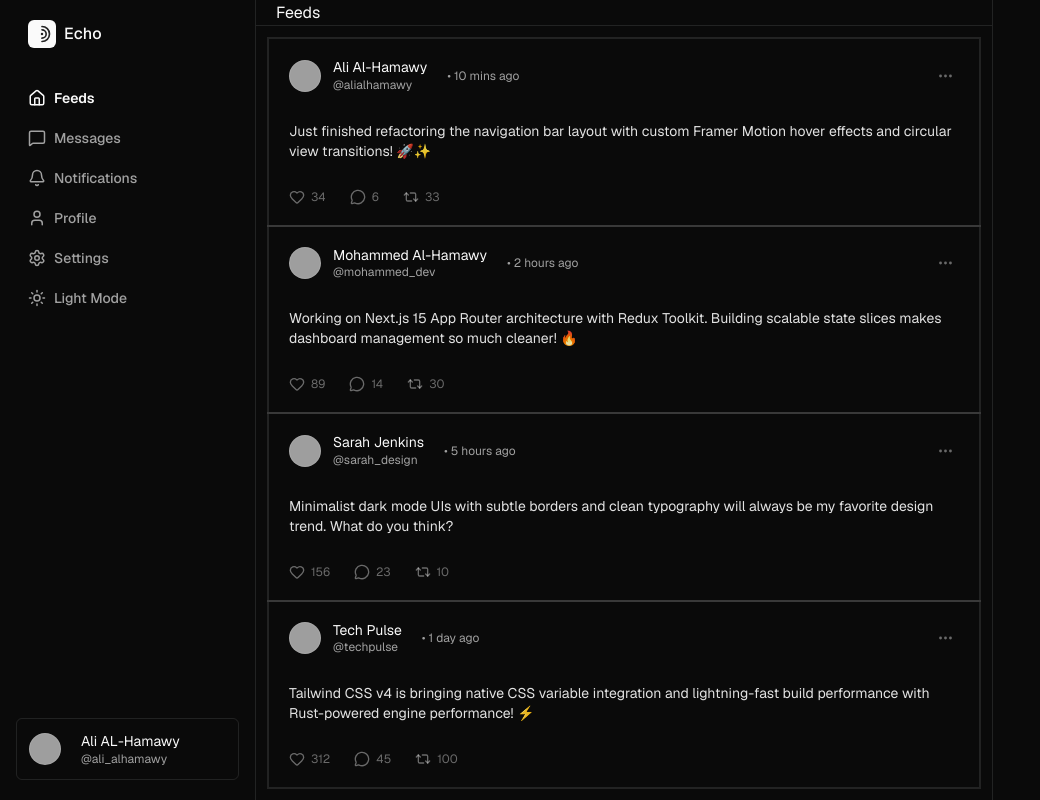
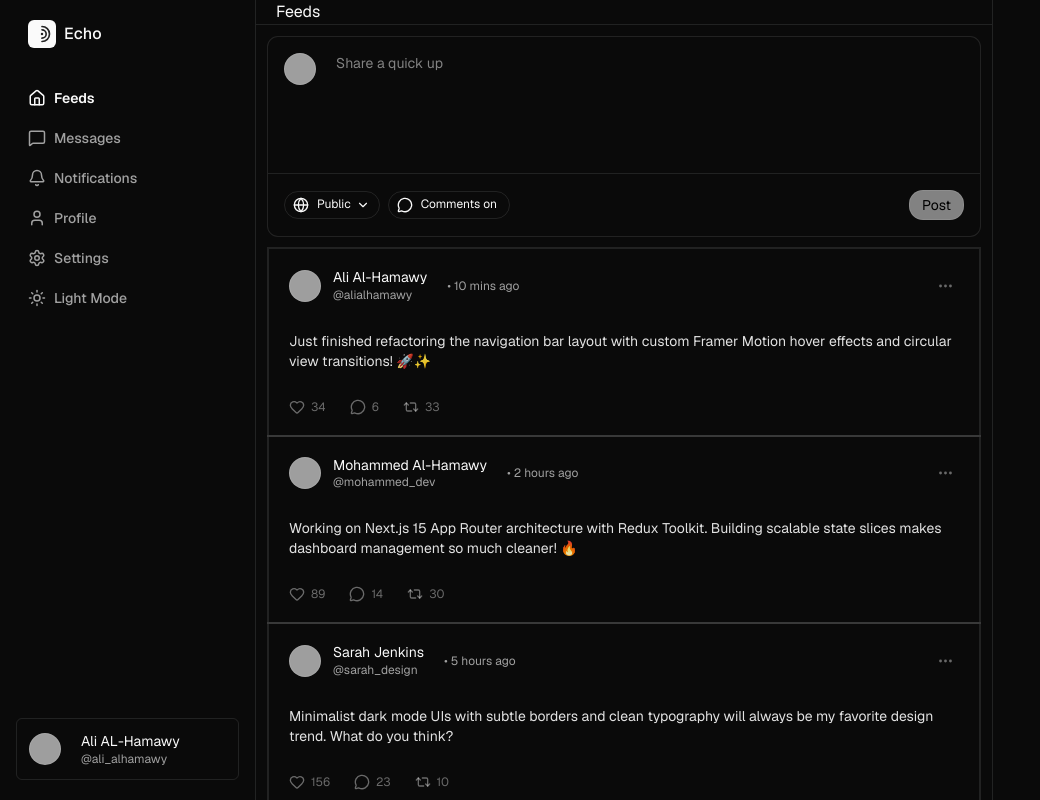
Before and after one commit to AliALHamawy/echo, a Next.js app: page / in a window 1280 px wide. Shown: the whole page, without its empty margins (0-1040 px from the left). Built offline with nearby package versions, Linux system fonts and the light colour scheme; grey boxes are pictures that could not be loaded.

Commit message:
add quickpost card

```diff
--- a/app/(main)/layout.tsx
+++ b/app/(main)/layout.tsx
@@ -39,7 +39,7 @@ export default function DashboardLayout({
                         <Account />
                     </div>
                 </aside>
-                <main className="flex-1 flex flex-col overflow-y-auto min-w-0">
+                <main className="flex-1 flex flex-col overflow-y-auto min-w-0 no-scrollbar">
                     <h1 className="border-b h-15 hidden sm:flex items-center pl-5">{pageTitle}</h1>
                     <h1 className="border-b h-15 sm:hidden flex items-center pl-5"><Logo myClassName="flex" /></h1>
                     {children}
--- a/app/(main)/page.tsx
+++ b/app/(main)/page.tsx
@@ -1,13 +1,17 @@
 import MyCard from "@/components/myComponents/MyCard";
+import QuickPost from "@/components/myComponents/QuickPost";
 
 
 export default function Home() {
   return (
     <>
-      <div className="p-3 ">
-        {initialPostsData.map((item:Post) =>(
-<MyCard key={item.id} post={item} />
-))}
+      <div className="flex flex-col p-3 gap-3">
+        <QuickPost />
+        <div className="flex flex-col">
+        {initialPostsData.map((item: Post) => (
+          <MyCard key={item.id} post={item} />
+        ))}
+        </div>
       </div>
     </>
   );
--- a/app/globals.css
+++ b/app/globals.css
@@ -177,3 +177,14 @@ input[type="button"] {
 .animate-rainbow-spin {
   animation: rainbow-spin 4s linear infinite;
 }
+@layer utilities {
+  /* Hide scrollbar for Chrome, Safari and Opera */
+  .no-scrollbar::-webkit-scrollbar {
+    display: none;
+  }
+  /* Hide scrollbar for IE, Edge and Firefox */
+  .no-scrollbar {
+    -ms-overflow-style: none;  /* IE and Edge */
+    scrollbar-width: none;  /* Firefox */
+  }
+}
--- /dev/null
+++ b/components/myComponents/QuickPost.tsx
@@ -0,0 +1,113 @@
+'use client'
+import { Avatar, AvatarFallback, AvatarImage } from "@/components/ui/avatar"
+import { Card } from "@/components/ui/card"
+import { useEffect, useState } from "react"
+import { ChevronDown, Globe, Lock, MessageCircle, Repeat, Users } from "lucide-react";
+import { DropdownMenu, DropdownMenuTrigger, DropdownMenuItem, DropdownMenuContent } from "@/components/ui/dropdown-menu";
+
+function useTypewriter(
+    phrases: string[],
+    typingSpeed = 70,
+    deletingSpeed = 35,
+    pauseTime = 1500
+) {
+    const [placeholder, setPlaceholder] = useState("");
+    const [phraseIndex, setPhraseIndex] = useState(0);
+    const [charIndex, setCharIndex] = useState(0);
+    const [isDeleting, setIsDeleting] = useState(false);
+
+    useEffect(() => {
+        if (!phrases || phrases.length === 0) return;
+
+        const currentPhrase = phrases[phraseIndex];
+
+        const timer = setTimeout(() => {
+            if (!isDeleting) {
+                setPlaceholder(currentPhrase.substring(0, charIndex + 1));
+                setCharIndex((prev) => prev + 1);
+
+                if (charIndex + 1 === currentPhrase.length) {
+                    setTimeout(() => setIsDeleting(true), pauseTime);
+                }
+            } else {
+                setPlaceholder(currentPhrase.substring(0, charIndex - 1));
+                setCharIndex((prev) => prev - 1);
+
+                if (charIndex - 1 === 0) {
+                    setIsDeleting(false);
+                    setPhraseIndex((prev) => (prev + 1) % phrases.length);
+                }
+            }
+        }, isDeleting ? deletingSpeed : typingSpeed);
+
+        return () => clearTimeout(timer);
+    }, [charIndex, isDeleting, phraseIndex, phrases, typingSpeed, deletingSpeed, pauseTime]);
+
+    return placeholder;
+}
+
+const placeholders = [
+    "What's on your mind?",
+    "Share a quick update...",
+    "What are you working on today?",
+];
+
+const QuickPost = () => {
+    return (
+        <>
+            <Card className="flex flex-col p-0 bg-mute-foreground rounded-lg">
+                <div className="flex gap-5 items-start p-4 pb-0 h-18 sm:h-30 ">
+                    <Avatar>
+                        <AvatarImage src="https://github.com/shadcn.png" />
+                        <AvatarFallback>AA</AvatarFallback>
+                    </Avatar>
+                    <textarea name="" id="" className="w-full resize-none h-full border-none outline-none" placeholder={useTypewriter(placeholders)}></textarea>
+                </div>
+                <div className="border-t border-mute-foreground  p-4 flex justify-between items-center">
+                    <div className="flex gap-2">
+                        <DropdownMenu>
+                            <DropdownMenuTrigger asChild>
+                                <button className="outline-none hover:bg-popover border flex p-1 items-center justify-between group rounded-xl transition-colors ">
+                                    <div className="flex gap-1 items-center text-[12px]">
+                                        <Globe height={16} />
+                                        Public
+                                    </div>
+                                    <ChevronDown height={14} />
+                                </button>
+                            </DropdownMenuTrigger>
+                            <DropdownMenuContent align="start" className="rounded-none w-40">
+                                <DropdownMenuItem className="justify-start gap-1 rounded-none">
+                                    <Globe className="size-4" />
+                                    Public
+                                </DropdownMenuItem>
+                                <DropdownMenuItem className="justify-start gap-1 rounded-none">
+                                    <Users className="size-4" />
+                                    Followers
+                                </DropdownMenuItem>
+                                <DropdownMenuItem className="justify-start gap-1 rounded-none">
+                                    <Repeat className="size-4" />
+                                    Mutuals
+                                </DropdownMenuItem>
+                                <DropdownMenuItem className="justify-start gap-1 rounded-none">
+                                    <Lock className="size-4" />
+                                    Only Me
+                                </DropdownMenuItem>
+                            </DropdownMenuContent>
+                        </DropdownMenu>
+                        <button className="outline-none hover:bg-popover border flex p-1 pr-3 items-center justify-between group rounded-xl transition-colors ">
+                            <div className="flex gap-1 items-center text-[12px]">
+                                <MessageCircle height={16} />
+                                Comments on
+                            </div>
+                        </button>
+                    </div>
+                        <button className="outline-none text-[#000] bg-foreground/50 border flex p-1 px-3 items-center justify-center text-center group rounded-xl transition-colors ">
+                            Post
+                        </button>
+                </div>
+            </Card>
+        </>
+    )
+}
+
+export default QuickPost
```
